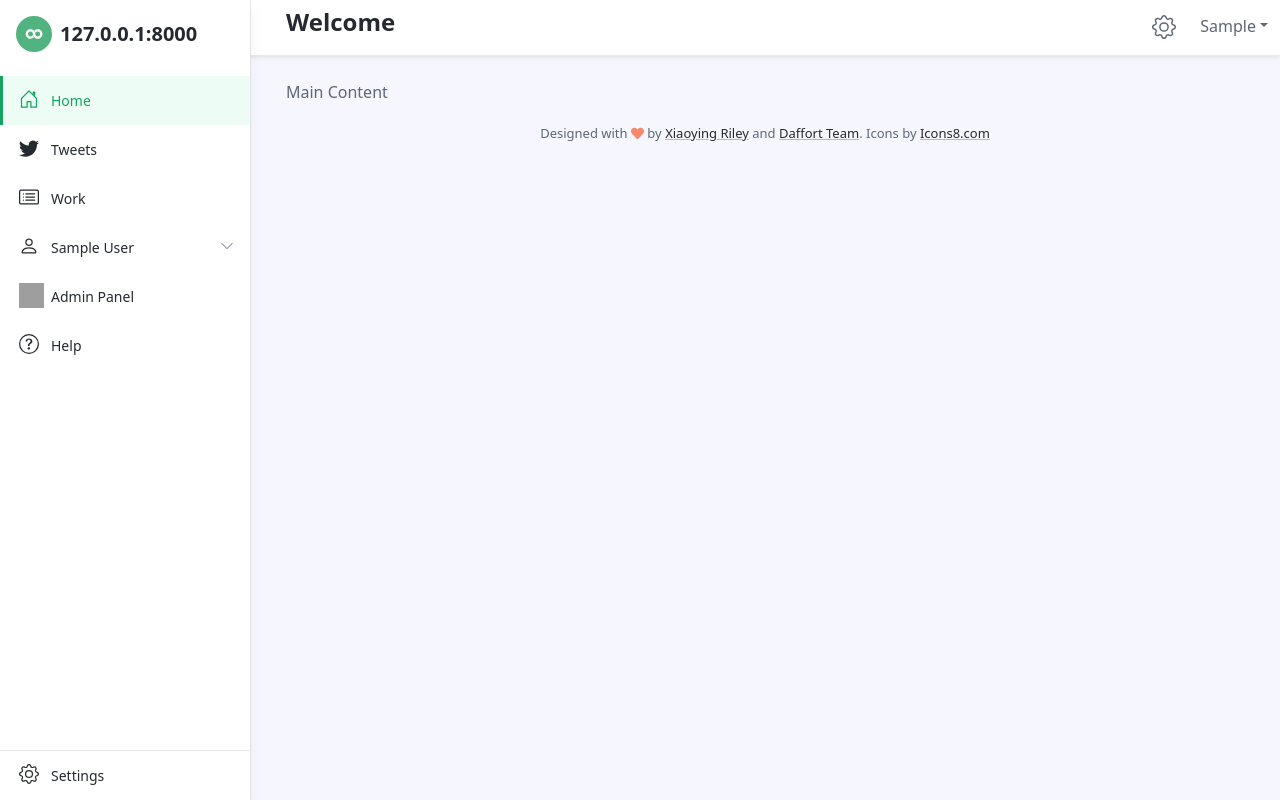
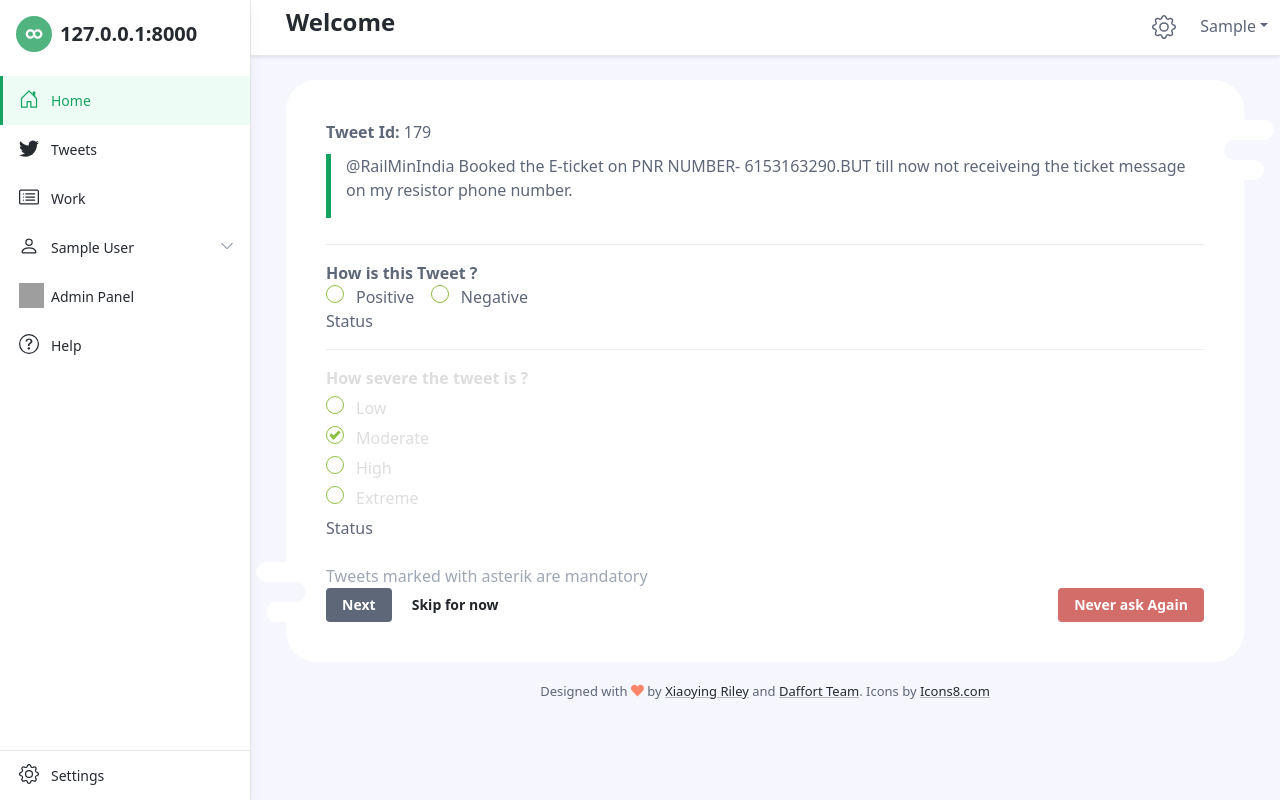
Before and after one commit to ajinzrathod/cohen-s-kappa, a Django app: page / in a window 1280 px wide. Run offline with Django 3.2, Linux system fonts and the light colour scheme; the visitor is signed in with stand-in values (Sample User, id 1); some libraries are stand-ins or nearby versions; grey boxes are pictures that could not be loaded.

Commit message:
Created UI for tweet response

```diff
--- a/ck/assets/css/ck.css
+++ b/ck/assets/css/ck.css
@@ -167,3 +167,117 @@
     width: 25px;
     height: 25px;
 }
+
+/* Home page css */
+.response-form{
+    position: relative;
+    width: 100%;
+    border-radius: 30px;
+    background: #fff;
+}
+
+.form-left-decoration,
+.form-right-decoration {
+    content: "";
+    position: absolute;
+    width: 50px;
+    height: 20px;
+    border-radius: 20px;
+    background: #f5f6fe;
+}
+
+.form-left-decoration {
+    bottom: 60px;
+    left: -30px;
+}
+.form-right-decoration {
+    top: 60px;
+    right: -30px;
+}
+
+.form-left-decoration:before,
+.form-left-decoration:after,
+.form-right-decoration:before,
+.form-right-decoration:after {
+    content: "";
+    position: absolute;
+    width: 50px;
+    height: 20px;
+    border-radius: 30px;
+    background: #fff;
+}
+.form-left-decoration:before {
+    top: -20px;
+}
+.form-left-decoration:after {
+    top: 20px;
+    left: 10px;
+}
+.form-right-decoration:before {
+    top: -20px;
+    right: 0;
+}
+.form-right-decoration:after {
+    top: 20px;
+    right: 10px;
+}
+.circle {
+    position: absolute;
+    bottom: 80px;
+    left: -55px;
+    width: 20px;
+    height: 20px;
+    border-radius: 50%;
+    background: #fff;
+}
+.form-inner {
+    padding: 40px;
+}
+
+input[type=radio] {
+    display: none;
+}
+label.radio {
+    position: relative;
+    display: inline-block;
+    text-indent: 30px;
+    cursor: pointer;
+}
+label.radio:before {
+    content: "";
+    position: absolute;
+    left: 0;
+    width: 18px;
+    height: 18px;
+    border-radius: 50%;
+    border: 0.5px solid #8ebf42;
+    background: #fff;
+}
+label.radio:after {
+    content: "";
+    position: absolute;
+    width: 10px;
+    height: 6px;
+    top: 5px;
+    left: 4px;
+    border-bottom: 3px solid #8ebf42;
+    border-left: 3px solid #8ebf42;
+    transform: rotate(-45deg);
+    opacity: 0;
+}
+input[type=radio]:checked + label:after {
+    opacity: 1;
+}
+.positive-or-negative div, .severe-type div {
+    display: flex;
+    margin: 6px 0;
+}
+
+blockquote {
+    margin-top: 10px !important;
+    margin-bottom: 10px !important;
+    padding-left: 15px !important;
+    border-left: 5px solid #15a362 !important;
+    display:inline-flex !important; /* Slight bigger line */
+}
+/* Home page ends */
--- /dev/null
+++ b/ck/assets/js/tweet-response.js
@@ -0,0 +1,61 @@
+console.log("Jai Swaminarayan...")
+
+/* Pos neg Click */
+let positive_tweet = document.getElementById("positive-tweet")
+let negative_tweet = document.getElementById("negative-tweet")
+
+positive_tweet.addEventListener('click', pos_or_neg_click)
+negative_tweet.addEventListener('click', pos_or_neg_click)
+
+var nodes = document.getElementById("severe-type").getElementsByTagName('*');
+for(var i = 0; i < nodes.length; i++){
+    nodes[i].disabled = true;
+    nodes[i].style.color = "#ddd";
+}
+
+function pos_or_neg_click(){
+    var pos_or_neg = document.querySelector('input[name="pos_or_neg"]:checked').value
+
+    // Clicked on negative
+    if (pos_or_neg == "-1"){
+        // This will disable all the children of the div
+        var nodes = document.getElementById("severe-type").getElementsByTagName('*');
+        for(var i = 0; i < nodes.length; i++){
+            nodes[i].disabled = true;
+            nodes[i].style.color = "#ddd";
+        }
+    }
+
+    // Clicked on positive
+    else{
+        document.getElementById("pos_or_neg_status").innerHTML = "Saving...";
+        // This will disable all the children of the div
+        var nodes = document.getElementById("severe-type").getElementsByTagName('*');
+        for(var node of nodes){
+            node.disabled = false;
+            node.style.color = '';
+        }
+        document.getElementById("pos_or_neg_status").innerHTML = "Saved"
+    }
+}
+/* Pos neg Click Ends*/
+
+
+/* severe click */
+let radioOne = document.getElementById("radioOne")
+let radioTwo = document.getElementById("radioTwo")
+let radioThree = document.getElementById("radioThree")
+let radioFour = document.getElementById("radioFour")
+
+radioOne.addEventListener('click', severeClick)
+radioTwo.addEventListener('click', severeClick)
+radioThree.addEventListener('click', severeClick)
+radioFour.addEventListener('click', severeClick)
+
+function severeClick(){
+    document.getElementById("severe_status").innerHTML = "Saving...";
+    var severe = document.querySelector('input[name="severe"]:checked').value
+    console.log(severe)
+    document.getElementById("severe_status").innerHTML = "Saved";
+}
+/* severe click ends*/
--- a/ck/templates/home.html
+++ b/ck/templates/home.html
@@ -14,7 +14,67 @@
 
                 {% block content %}
 
-                    Main Content
+                    <form class="response-form">
+                        <div class="form-left-decoration"></div>
+                        <div class="form-right-decoration"></div>
+                        <div class="circle"></div>
+                        <div class="form-inner">
+                            <div> <b>Tweet Id:</b> 179</div>
+
+                            <blockquote>
+                                <p class="text-dark">@RailMinIndia  Booked the E-ticket on PNR NUMBER- 6153163290.BUT till now not receiveing the ticket message on my resistor phone number.</p>
+                            </blockquote>
+
+                            <hr>
+                            {# If negative, also set severe to zero #}
+                            <div class="positive_or_negative">
+                                <div><b>How is this Tweet ?</b></div>
+                                <input type="radio" value="1" id="positive-tweet" name="pos_or_neg" />
+                                <label for="positive-tweet" class="radio">Positive</label>
+                                &nbsp;&nbsp;
+                                <input type="radio" value="-1" id="negative-tweet" name="pos_or_neg" />
+                                <label for="negative-tweet" class="radio">Negative</label>
+                            </div>
+                            <div id="pos_or_neg_status">
+                                Status
+                            </div>
+
+                            <hr>
+                            <div class="severe-type" id="severe-type">
+                                <div><b>How severe the tweet is ?</b></div>
+                                <div>
+                                    <input type="radio" value="none" id="radioOne" name="severe" disabled/>
+                                    <label for="radioOne" class="radio">Low</label>
+                                </div>
+                                <div>
+                                    <input type="radio" value="none" id="radioTwo" name="severe" checked/>
+                                    <label for="radioTwo" class="radio">Moderate</label>
+                                </div>
+                                <div>
+                                    <input type="radio" value="none" id="radioThree" name="severe" />
+                                    <label for="radioThree" class="radio">High</label>
+                                </div>
+                                <div>
+                                    <input type="radio" value="none" id="radioFour" name="severe" />
+                                    <label for="radioFour" class="radio">Extreme</label>
+                                </div>
+                            </div>
+                            <div id="severe_status">
+                                Status
+                            </div>
+
+                            <br>
+                            <div class="text-muted">Tweets marked with asterik are mandatory</div>
+                            <div style="float: left;">
+                                <button type="button" class="btn btn-secondary">Next</button>
+                                <button type="button" class="btn">Skip for now</button>
+                            </div>
+                            <div style="float: right;">
+                                <button type="button" class="btn app-btn-danger">Never ask Again</button>
+                            </div>
+                            <div style="clear: both;"></div>
+                        </div>
+                    </form>
 
                 {% endblock %}
 
@@ -24,7 +84,11 @@
         </div>
     {% endblock %}
 
+    {% block js %}
+        {% include 'base/js.html' %}
+        <script src="{% static 'js/tweet-response.js' %}"></script>
+    {% endblock %}
+
     {% block body_end %}
-        <!-- Javascript  -->
     </body>
 {% endblock %}
```
